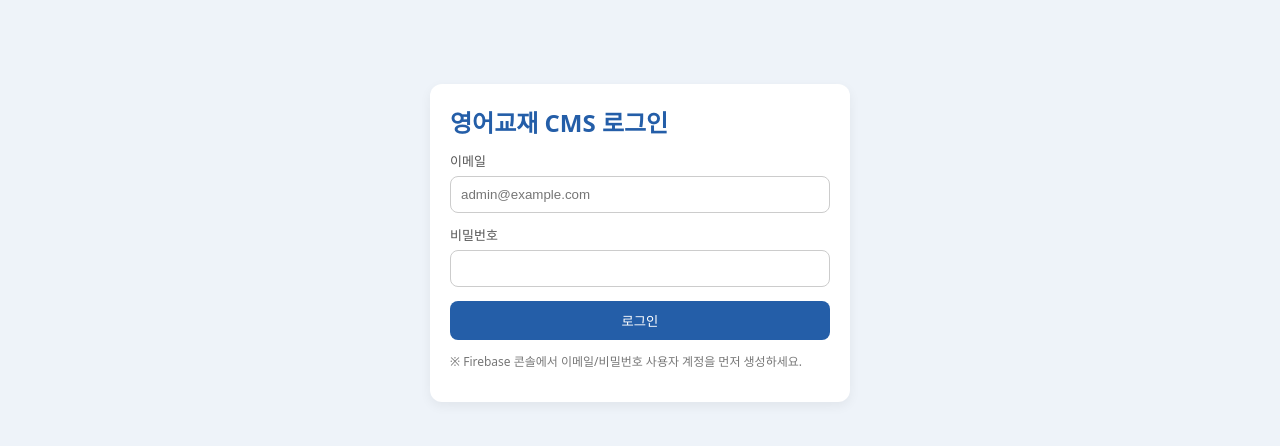
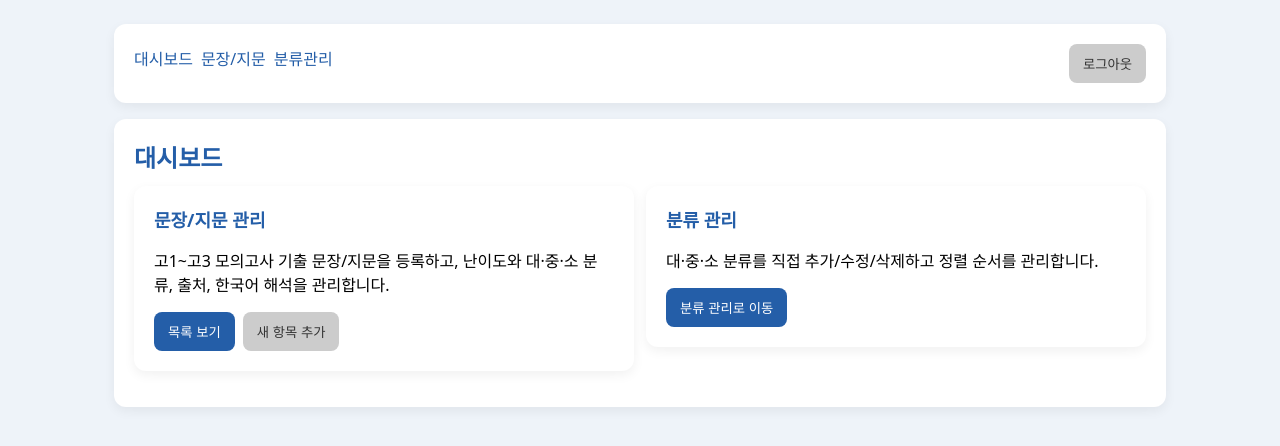
Before and after one commit to choyeojeong/english-materials, a React (Vite) app: page / in a window 1280 px wide. Before the commit this address led to /login. Shown: the top 446 px of the page. Built offline with nearby package versions, Linux system fonts and the light colour scheme; no server answers; sample sign-in values are in the browser's storage.

Commit message:
redeploy: 최신 코드 반영

```diff
--- a/src/App.jsx
+++ b/src/App.jsx
@@ -1,23 +1,23 @@
+// App.jsx 일부 수정
 import { Routes, Route, Navigate, Link, useNavigate } from 'react-router-dom'
+import { useEffect, useState } from 'react'
 import Login from './pages/Login.jsx'
 import Dashboard from './pages/Dashboard.jsx'
 import Categories from './pages/Categories.jsx'
 import MaterialsList from './pages/MaterialsList.jsx'
 import EditMaterial from './pages/EditMaterial.jsx'
-import { onAuthStateChanged, signOut } from 'firebase/auth'
-import { auth } from './firebase'
-import { useEffect, useState } from 'react'
 
 function Shell({ children }) {
   const navigate = useNavigate()
-  const [user, setUser] = useState(null)
+  const [loggedIn, setLoggedIn] = useState(false)
 
-  useEffect(() => {
-    const unsub = onAuthStateChanged(auth, (u) => setUser(u))
-    return () => unsub()
-  }, [])
+  useEffect(()=>{
+    const ok = localStorage.getItem('loggedIn') === 'true'
+    if(!ok) navigate('/login')
+    setLoggedIn(ok)
+  }, [navigate])
 
-  if (!user) return <Navigate to="/login" replace />
+  if(!loggedIn) return null
 
   return (
     <div className="container">
@@ -28,8 +28,10 @@ function Shell({ children }) {
           <Link to="/categories">분류관리</Link>
         </div>
         <div className="toolbar">
-          <span className="badge">{user.email}</span>
-          <button className="secondary" onClick={async ()=>{ await signOut(auth); navigate('/login'); }}>로그아웃</button>
+          <button className="secondary" onClick={()=>{
+            localStorage.removeItem('loggedIn')
+            navigate('/login')
+          }}>로그아웃</button>
         </div>
       </div>
       {children}
--- a/src/pages/Login.jsx
+++ b/src/pages/Login.jsx
@@ -1,36 +1,36 @@
 import { useState } from 'react'
-import { signInWithEmailAndPassword } from 'firebase/auth'
-import { auth } from '../firebase'
 import { useNavigate } from 'react-router-dom'
 
 export default function Login(){
   const nav = useNavigate()
-  const [email, setEmail] = useState('')
+  const [id, setId] = useState('')
   const [pw, setPw] = useState('')
   const [err, setErr] = useState('')
 
-  const onSubmit = async (e)=>{
+  const onSubmit = (e)=>{
     e.preventDefault()
-    try{
-      await signInWithEmailAndPassword(auth, email, pw)
+    // 고정 아이디/비밀번호 체크
+    if(id === '14jj' && pw === 'whalsrb98!@'){
+      // 로그인 성공 → localStorage에 토큰 저장
+      localStorage.setItem('loggedIn', 'true')
       nav('/')
-    }catch(error){
-      setErr(error.message)
+    } else {
+      setErr('아이디 또는 비밀번호가 올바르지 않습니다.')
     }
   }
+
   return (
     <div className="container">
       <div className="card" style={{maxWidth:420, margin:'60px auto'}}>
-        <h2 className="title">영어교재 CMS 로그인</h2>
+        <h2 className="title">로그인</h2>
         <form onSubmit={onSubmit}>
-          <label>이메일</label>
-          <input value={email} onChange={e=>setEmail(e.target.value)} placeholder="admin@example.com" />
+          <label>아이디</label>
+          <input value={id} onChange={e=>setId(e.target.value)} />
           <label style={{marginTop:12}}>비밀번호</label>
           <input type="password" value={pw} onChange={e=>setPw(e.target.value)} />
           {err && <div style={{color:'#d9534f', marginTop:8}}>{err}</div>}
           <button style={{marginTop:14, width:'100%'}}>로그인</button>
         </form>
-        <p style={{fontSize:12, color:'#777', marginTop:12}}>※ Firebase 콘솔에서 이메일/비밀번호 사용자 계정을 먼저 생성하세요.</p>
       </div>
     </div>
   )
```
